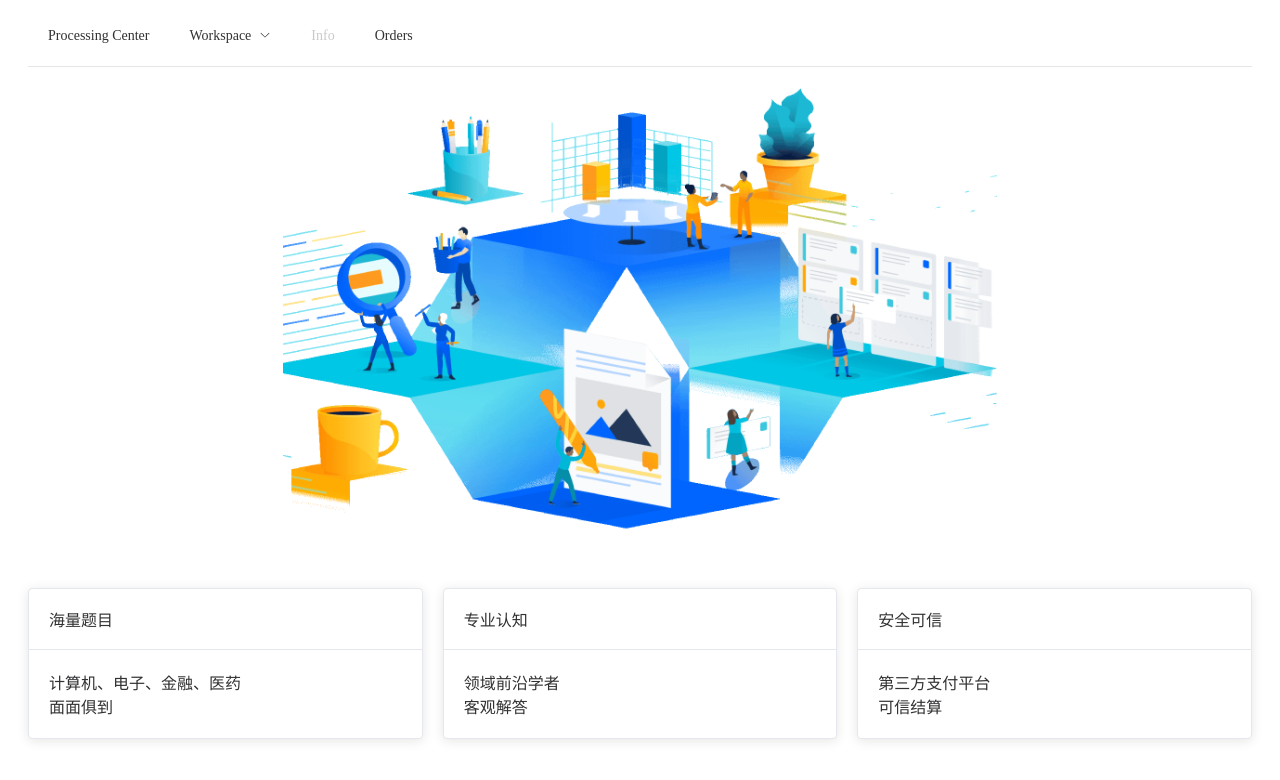
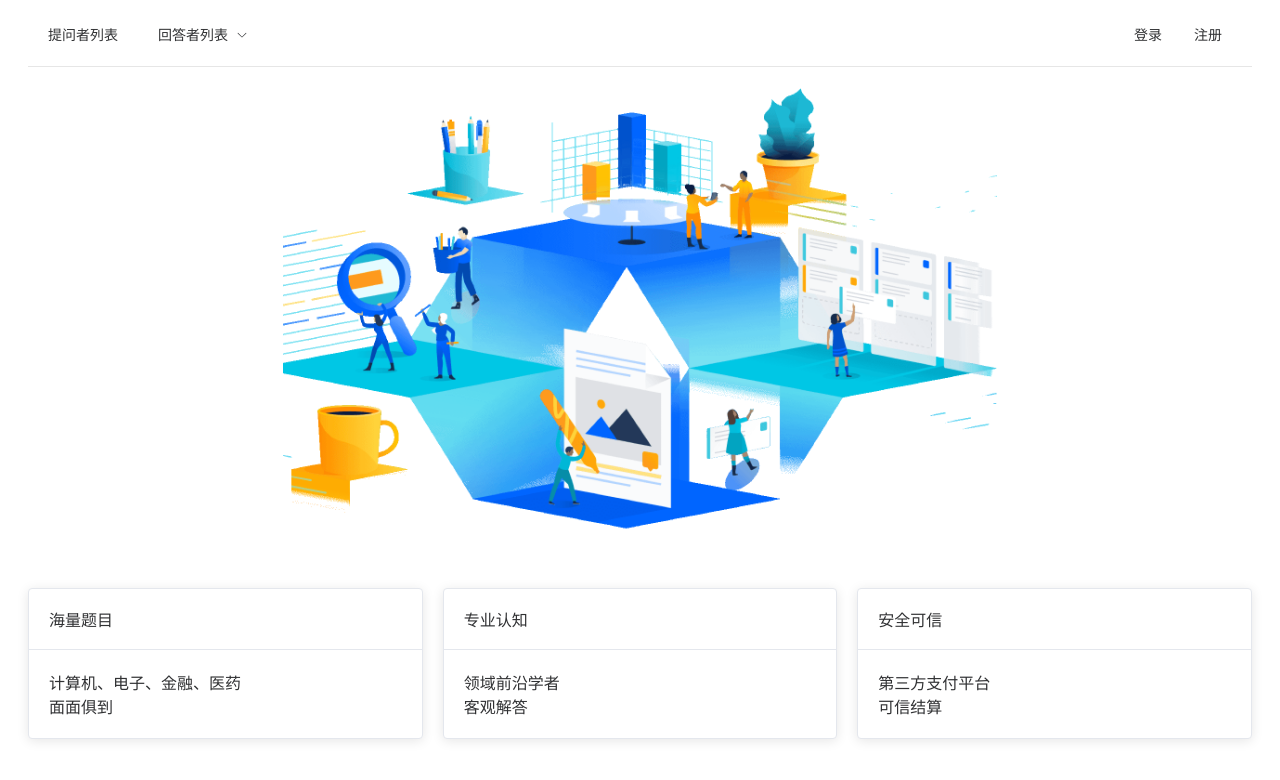
Before and after one commit to Ch1ldr3n/QASystem, a Vue app in the folder frontend/: page / in a window 1280 px wide. Shown: the top 780 px of the page. Built offline with nearby package versions, Linux system fonts and the light colour scheme.

Commit message:
#16 adjust Navigation Bar

```diff
--- a/frontend/src/components/Homepage.vue
+++ b/frontend/src/components/Homepage.vue
@@ -1,23 +1,8 @@
 <template>
   <div>
     <el-container>
-      <el-header>
+      <el-header style="text-align: right">
         <NavBar/>
-        <!-- <el-menu mode="horizontal">
-          <el-menu-item index="2">付费问答</el-menu-item>
-
-          <el-row
-            v-if="!online"
-            style="position: absolute; right: 10px; top: 5px"
-          >
-            <el-button plain v-on:click="signin.dialogVisible = true">登陆</el-button>
-            <el-button plain v-on:click="register.dialogVisible = true">注册</el-button>
-          </el-row>
-          <el-row v-else style="position: absolute; right: 10px; top: 5px">
-            <el-button @click="toUser" plain>个人信息</el-button>
-            <el-button plain>注销</el-button>
-          </el-row>
-        </el-menu> -->
       </el-header>
       <el-main>
         <el-row justify="center">
@@ -138,4 +123,9 @@ export default {
 </script>
 
 <style scoped>
+/* .el-header {
+        text-align: right;
+        width: 100%;
+        height: 100px;
+    } */
 </style>
--- a/frontend/src/components/NavBar.vue
+++ b/frontend/src/components/NavBar.vue
@@ -1,13 +1,11 @@
 <template>
   <el-menu
-    :default-active="activeIndex"
-    class="el-menu-demo"
     mode="horizontal"
-    @select="handleSelect"
+    text-align="right"
   >
-    <el-menu-item index="1">Processing Center</el-menu-item>
+    <el-menu-item index="1">提问者列表</el-menu-item>
     <el-sub-menu index="2">
-      <template #title>Workspace</template>
+      <template #title>回答者列表</template>
       <el-menu-item index="2-1">item one</el-menu-item>
       <el-menu-item index="2-2">item two</el-menu-item>
       <el-menu-item index="2-3">item three</el-menu-item>
@@ -18,10 +16,9 @@
         <el-menu-item index="2-4-3">item three</el-menu-item>
       </el-sub-menu>
     </el-sub-menu>
-    <el-menu-item index="3" disabled>Info</el-menu-item>
-    <el-menu-item index="4">Orders</el-menu-item>
+    <el-menu-item index="3" style="position: absolute; right: 70px">登录</el-menu-item>
+    <el-menu-item index="4" style="position: absolute; right: 10px">注册</el-menu-item>
   </el-menu>
-  <!-- <div class="line"></div> -->
 </template>
 
 <script>
@@ -34,3 +31,6 @@ export default {
     }
 }
 </script>
+
+<style scoped>
+</style>
```
